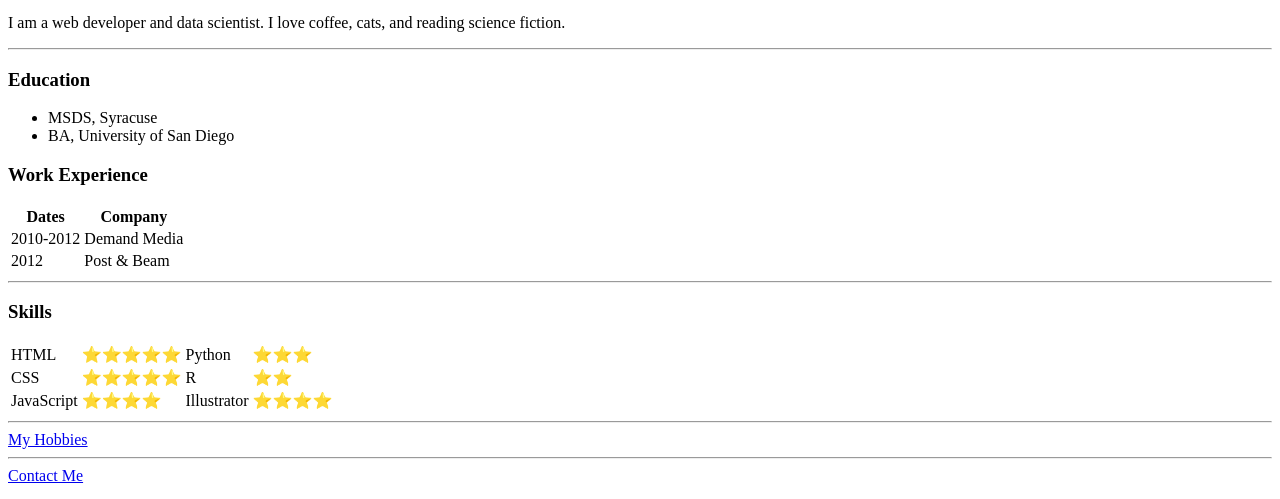
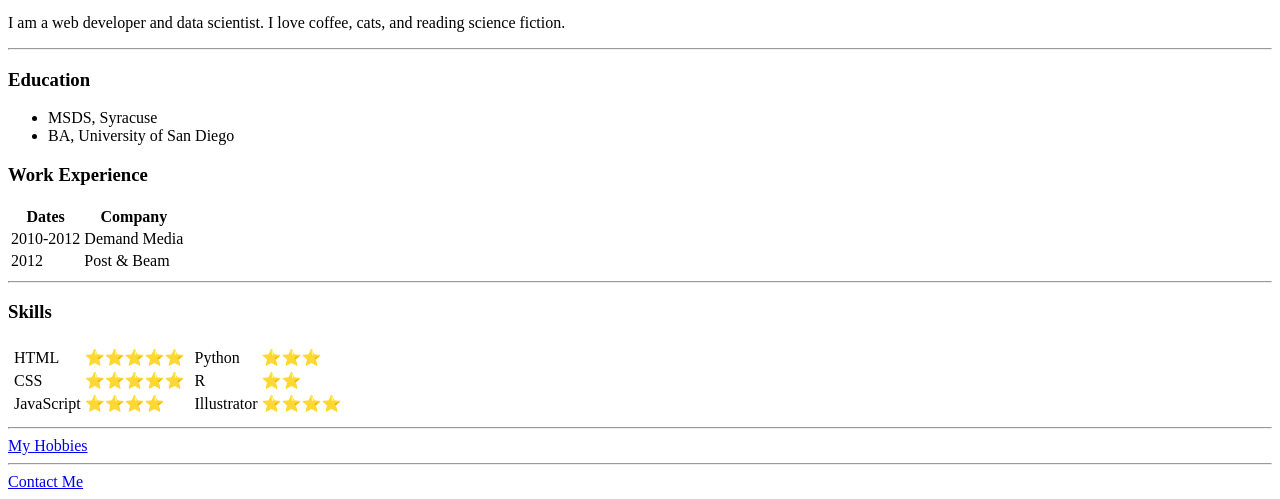
Before and after one commit to aaroncaraway/html, a plain HTML site: page index.html in a window 1280 px wide. Shown: the part 505-1004 px from the top of the page. Drawn offline with Linux system fonts and the light colour scheme.

Commit message:
A better way

```diff
--- a/index.html
+++ b/index.html
@@ -38,26 +38,44 @@
   </table>
   <hr>
   <h3>Skills</h3>
+
+  <table>
+    <tr>
+      <td>
         <table>
           <tr>
             <td>HTML</td>
             <td>⭐️⭐️⭐️⭐️⭐️</td>
+          </tr>
+          <tr>
+            <td>CSS</td>
+            <td>⭐️⭐️⭐️⭐️⭐️</td>
+          </tr>
+          <tr>
+            <td>JavaScript</td>
+            <td>⭐️⭐️⭐️⭐️</td>
+          </tr>
+        </table>
+      </td>
+      <td>
+        <table>
+          <tr>
             <td>Python</td>
             <td>⭐️⭐️⭐️</td>
           </tr>
           <tr>
-      <td>CSS</td>
-      <td>⭐️⭐️⭐️⭐️⭐️</td>
             <td>R</td>
             <td>⭐️⭐️</td>
           </tr>
           <tr>
-      <td>JavaScript</td>
-      <td>⭐️⭐️⭐️⭐️</td>
             <td>Illustrator</td>
             <td>⭐️⭐️⭐️⭐️</td>
           </tr>
         </table>
+      </td>
+    </tr>
+  </table>
+
   <hr>
   <a href="hobbies.html">My Hobbies</a>
   <hr>
```
Lines whose indentation alone changed are shown as unchanged.
